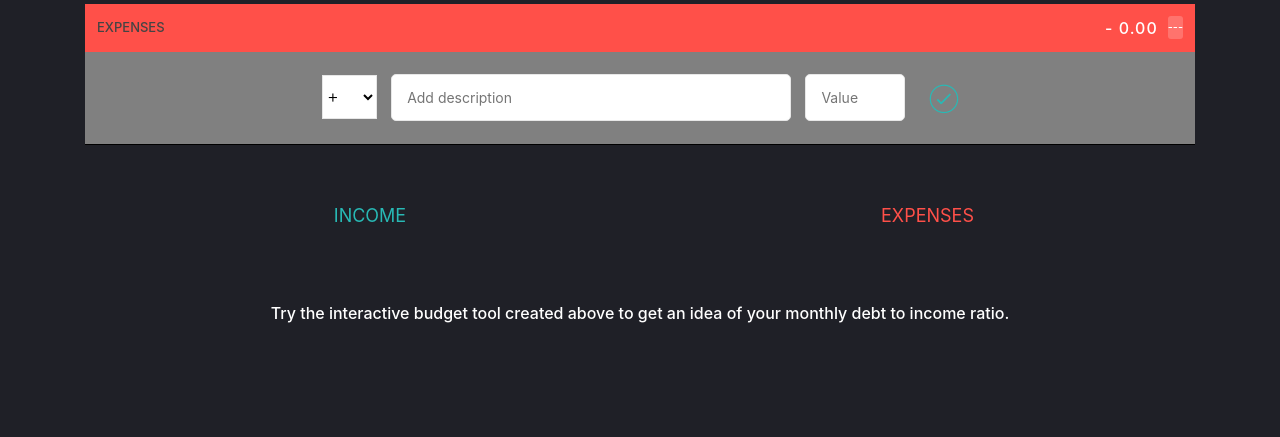
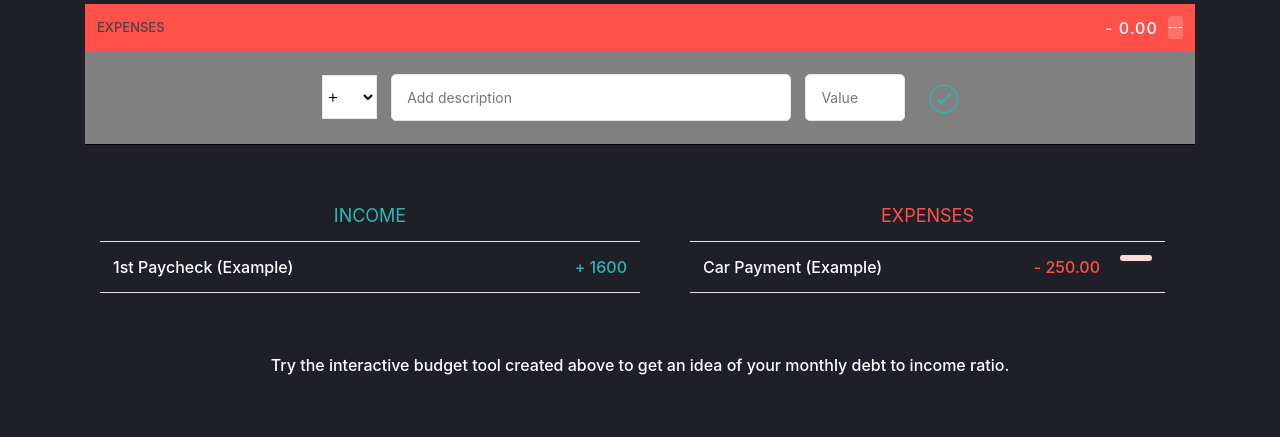
Before and after one commit to Mr-Gus/CyberGoat, a Django app: page /finance/ in a window 1280 px wide. Shown: the part 1386-1823 px from the top of the page. Before the commit the page ends 1709 px from the top, so only its background shows below. Run offline with Django 3.2, Linux system fonts and the light colour scheme; some libraries are stand-ins or nearby versions.

Commit message:
Fixed bugs

```diff
--- a/templates/finance.html
+++ b/templates/finance.html
@@ -107,15 +107,36 @@
               <h2 class="icome__title">Income</h2>
 
               <div class="income__list">
-
+                <div class="item clearfix" id="income-0">
+                    <div class="item__description">1st Paycheck (Example)</div>
+                    <div class="right clearfix">
+                        <div class="item__value">+ 1600</div>
+                        <div class="item__delete">
+                            <button class="item__delete--btn">
+                                <i class="ion-ios-close-outline"></i>
+                            </button>
+                        </div>
+                    </div>
+                </div>
               </div>
           </div>
+
 
           <div class="expenses">
               <h2 class="expenses__title">Expenses</h2>
 
               <div class="expenses__list">
 
+                        <div class="item clearfix" id="expense-0">
+                            <div class="item__description">Car Payment (Example)</div>
+                            <div class="right clearfix">
+                                <div class="item__value">- 250.00</div>
+                                <div class="item__percentage"></div>
+                                <div class="item__delete">
+                                    <button class="item__delete--btn"><i class="ion-ios-close-outline"></i></button>
+                                </div>
+                            </div>
+                        </div>
 
               </div>
           </div>
```
